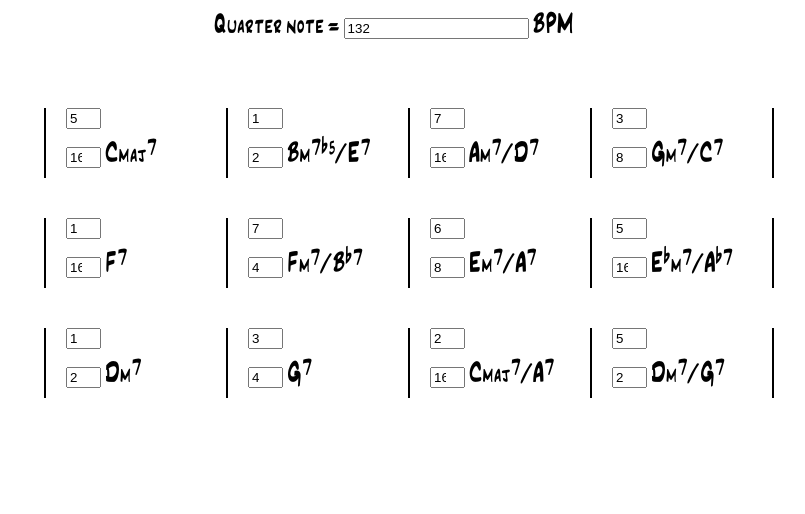
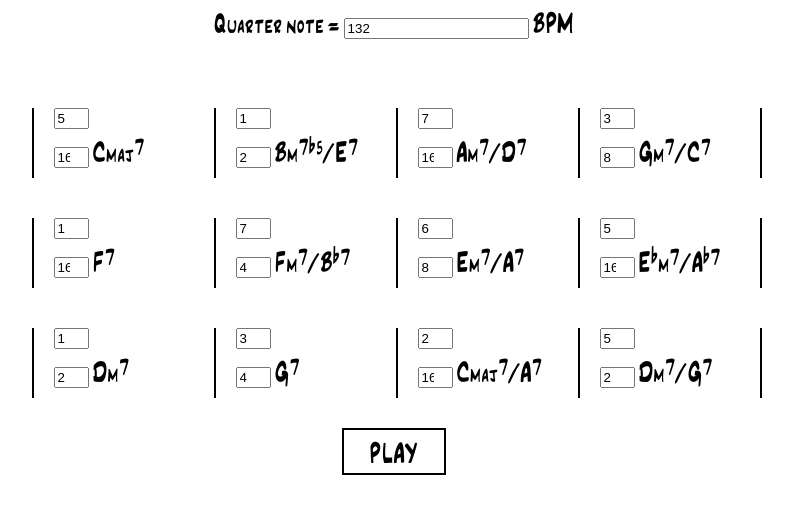
Before and after one commit to usdivad/banffblues, a PHP site: page / in a window 1280 px wide. Shown: the part 173-687 px from the top of the page, without its empty margins (246-1051 px from the left). Run offline with PHP 8.4, Linux system fonts and the light colour scheme.

Commit message:
more front stuff pretty

```diff
--- a/index.html
+++ b/index.html
@@ -84,9 +84,10 @@
 					Dm7/G7
 					</div>
 				</div>
-			</div>
-		</div> <!--end content-->
-		</div>
+			</div> <!--end chords-->
+		</div> <!--end sheet-->
+		<div id="playButton">PLAY</div>
+	</div> <!--end content-->
 
 		<script type="text/javascript" src="./lib/jquery-1.10.2.min.js"></script>
 		<script type="text/javascript" src="./lib/timbre-13.8.03.min.js"></script>
--- a/main.js
+++ b/main.js
@@ -80,9 +80,9 @@ eng.barList = bars;
 
 
 
-
+$("#playButton").click(function(){submit();});
 //control from index.html
 function submit() {
 	var bpm = $("#bpm").val();
-
+	console.log("sub");
 }
--- a/style.css
+++ b/style.css
@@ -26,7 +26,7 @@ html {
 
 #content {
 	min-width: 10px;
-	max-width: 700px;
+	max-width: 725px;
 	min-height: 100px;
 	margin: auto;
 }
@@ -35,12 +35,26 @@ html {
 	text-align: center;
 }
 
+#playButton {
+	width: 100px;
+	height: 30px;
+	text-align: center;
+	margin: auto;
+	border-style: solid;
+	border-width: 2px;
+	padding-bottom: 12.5px;
+}
+
+#playButton:active {
+	background-color: gray;
+}
+
 .num, .den {
 	width: 35px;
 }
 
 .row {
-	width: 800px;
+	width: 775px;
 	height: 100px;
 	float:none;
 	padding-top: 10px;
```
